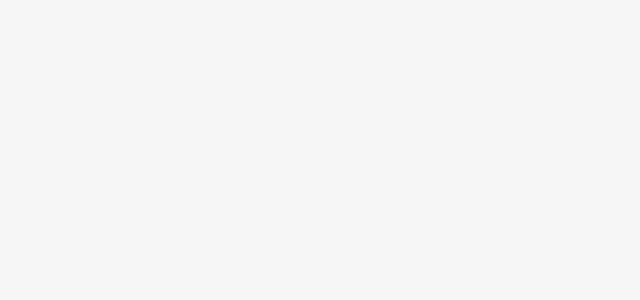
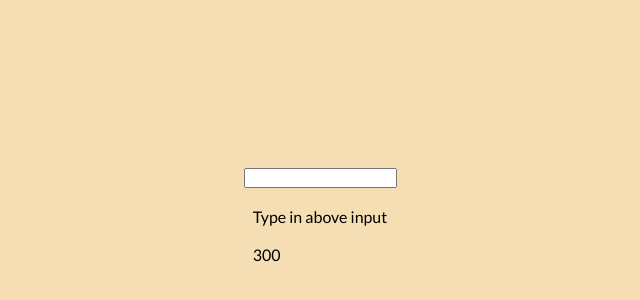
Before and after one commit to legalities/legalities, a React (Create React App) app: page / in a window 1280 px wide. Shown: the part 184-484 px from the top of the page, without its empty margins (320-960 px from the left). Built offline with nearby package versions, Linux system fonts and the light colour scheme.

Commit message:
Update App.js

```diff
--- a/src/App.js
+++ b/src/App.js
@@ -1,11 +1,13 @@
 import "./styles/App.css"
-import Loading from "./Components/Loading/Loading.tsx";
+import store, { updatesamplestate } from "./Store";
+import { useSnapshot } from "valtio";
+import Valtion_Use_Sample from "./Valtion_Use_Sample";
 
 
 function App() {
 
   return (
-    <Loading />
+    <Valtion_Use_Sample />
   );
 }
 
```
